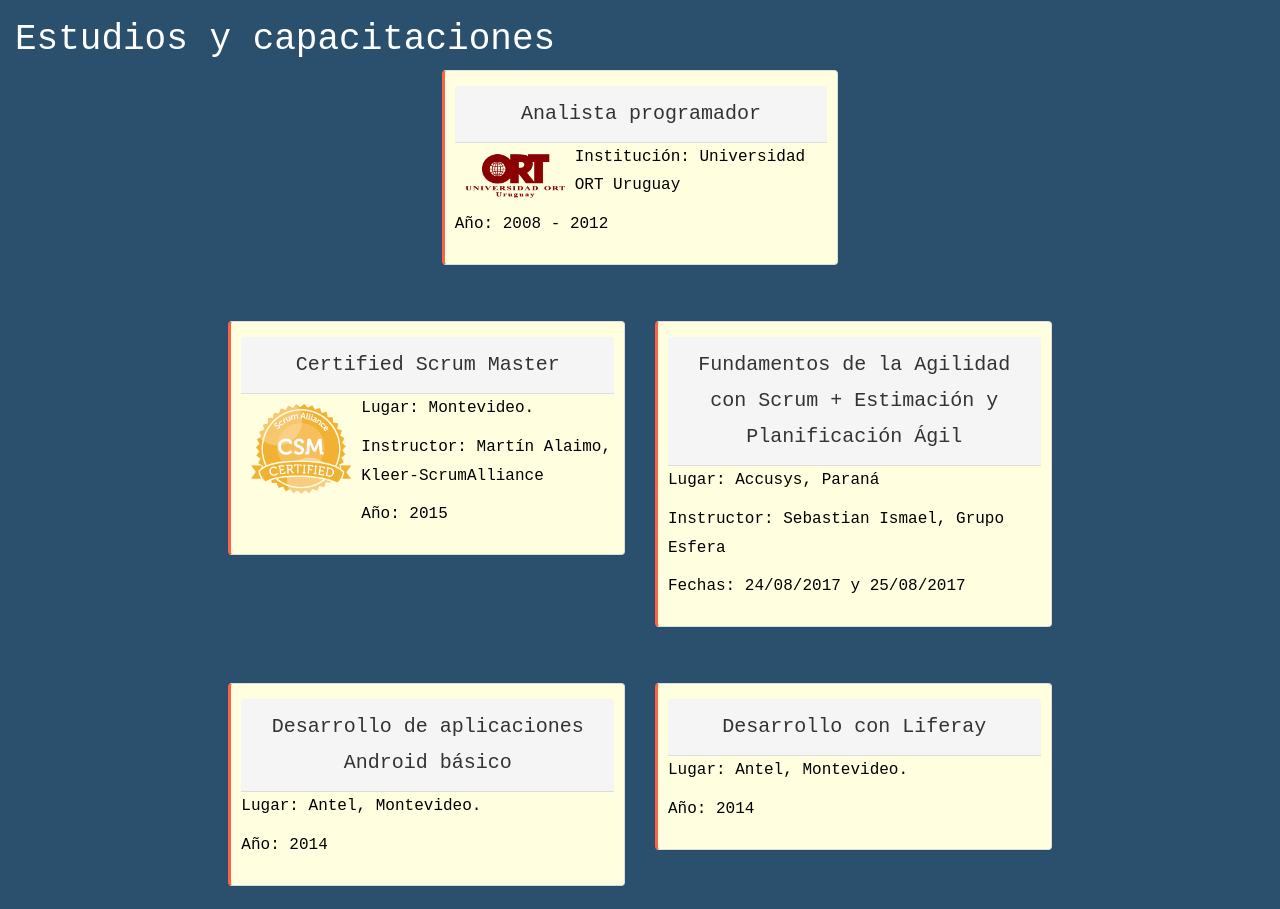
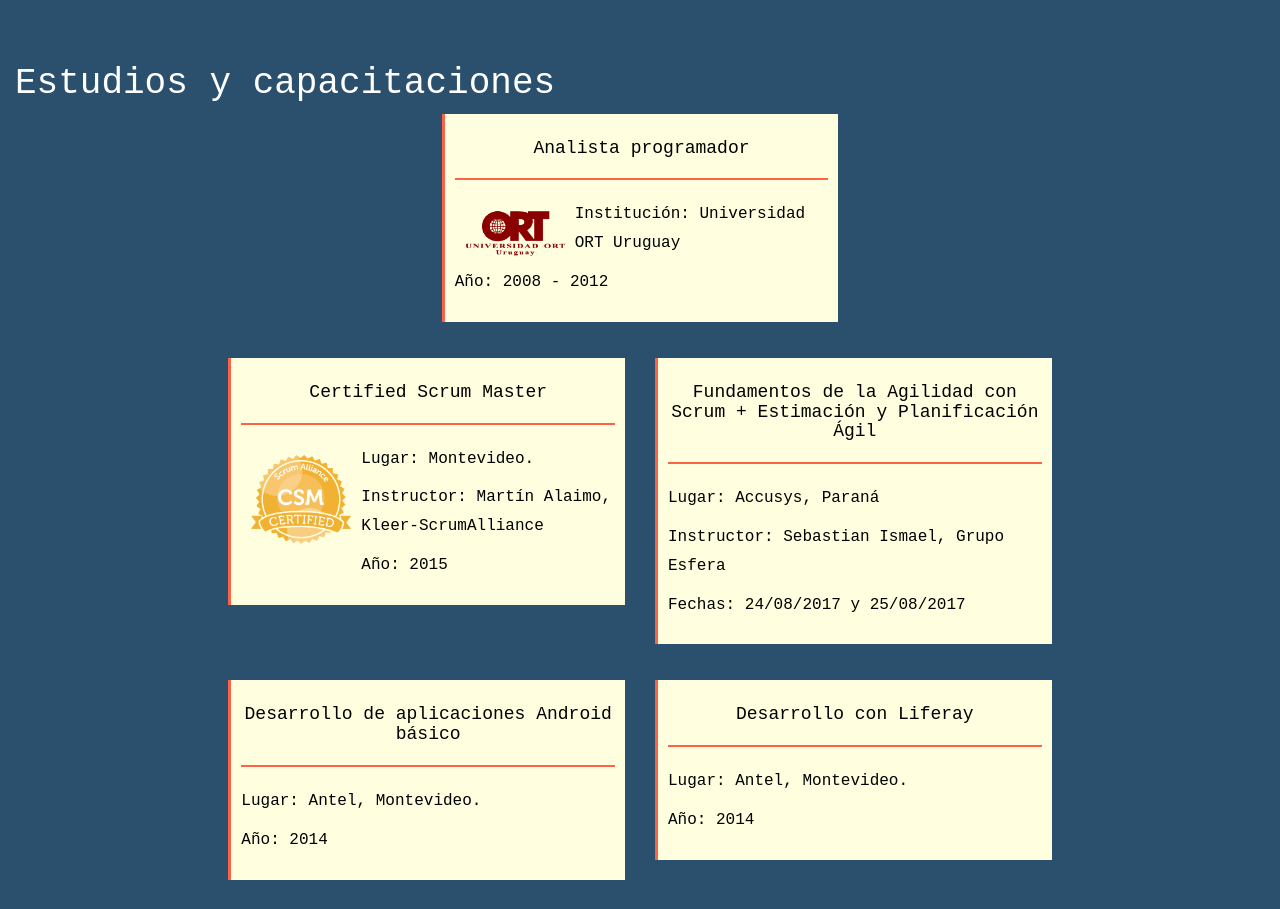
Before and after one commit to santiagolz/cvsm, a plain HTML site: page Index.html in a window 1280 px wide. Shown: the part 1140-2049 px from the top of the page. Drawn offline with nearby package versions, Linux system fonts and the light colour scheme.

Commit message:
Update Index.html

```diff
--- a/Index.html
+++ b/Index.html
@@ -71,6 +71,7 @@
 
 	<div class="container-fluid bg-1" id="datos_personales">
 		<h1>Datos Personales</h1>
+		<div class="burbuja-dialogo">
 			<p>Nombre: Santiago Muñoz Masalles.</p>
 			<p>Nacimiento: Montevideo-Uruguay, 11 de Octubre de 1989.</p>
 			<p>Cédula de identidad (uruguaya): 4.274.293-9</p>
@@ -79,6 +80,7 @@
 			<p>Dirección: Oro Verde, Los Laureles 304 depto 16.</p>
 			<p>Celular: 343 5 303 574</p>
 			<p>E-mail: santiago.lz@hotmail.com</p>
+		</div>
 	</div>
 
 	<div class="bgimg-1">
@@ -96,11 +98,12 @@
 	<div class="container-fluid bg-2" id="estudios">
 		<h1>Estudios y capacitaciones</h1>
 
-		<div class="row bg-tablas-4">
+		<div class="row bg-tablas-2">
 			<div class="col-sm-4">
-				<div class="panel panel-default tarjetas-est">
-					<div class="panel-heading" style="text-align:center">Analista programador</div>
-					<img src="img/Logo_ORT_Uruguay.gif" style="width:100%;max-width:100px;float:left;margin:10px">
+				<div class="tarjetas-est">
+					<h4>Analista programador</h4>
+					<hr>
+					<img src="img/Logo_ORT_Uruguay.gif">
 					<p>Institución: Universidad ORT Uruguay</p>
 					<p>Año: 2008 - 2012</p>
 				</div>
@@ -111,17 +114,19 @@
 
 		<div class="row bg-tablas-2">
 			<div class="col-sm-4">
-				<div class="panel panel-default tarjetas-est">
-					<div class="panel-heading" style="text-align:center">Certified Scrum Master</div>
-					<img src="img/CSM_Logo_626_561_Clear.png" style="width:100%;max-width:100px;float:left;margin:10px">
+				<div class="tarjetas-est">
+					<h4>Certified Scrum Master</h4>
+					<hr>
+					<img src="img/CSM_Logo_626_561_Clear.png">
 					<p>Lugar: Montevideo.</p>
 					<p>Instructor: Martín Alaimo, Kleer-ScrumAlliance</p>
 					<p>Año: 2015</p>
 				</div>
 			</div>
 			<div class="col-sm-4">
-				<div class="panel panel-default tarjetas-est">
-					<div class="panel-heading" style="text-align:center">Fundamentos de la Agilidad con Scrum + Estimación y Planificación Ágil</div>
+				<div class="tarjetas-est">
+					<h4>Fundamentos de la Agilidad con Scrum + Estimación y Planificación Ágil</h4>
+					<hr>
 					<p>Lugar: Accusys, Paraná</p>
 					<p>Instructor: Sebastian Ismael, Grupo Esfera</p>
 					<p>Fechas: 24/08/2017 y 25/08/2017</p>
@@ -132,15 +137,17 @@
 		</br>
 		<div class="row bg-tablas-2">
 			<div class="col-sm-4">
-				<div class="panel panel-default tarjetas-est">
-					<div class="panel-heading" style="text-align:center">Desarrollo de aplicaciones Android básico</div>
+				<div class="tarjetas-est">
+					<h4>Desarrollo de aplicaciones Android básico</h4>
+					<hr>
 					<p>Lugar: Antel, Montevideo.</p>
 					<p>Año:  2014 </p>
 				</div>
 			</div>
 			<div class="col-sm-4">
-				<div class="panel panel-default tarjetas-est">
-					<div class="panel-heading" style="text-align:center">Desarrollo con Liferay</div>
+				<div class="tarjetas-est">
+					<h4>Desarrollo con Liferay</h4>
+					<hr>
 					<p>Lugar: Antel, Montevideo.</p>
 					<p>Año: 2014</p>
 				</div>
```
Lines whose indentation alone changed are shown as unchanged.
